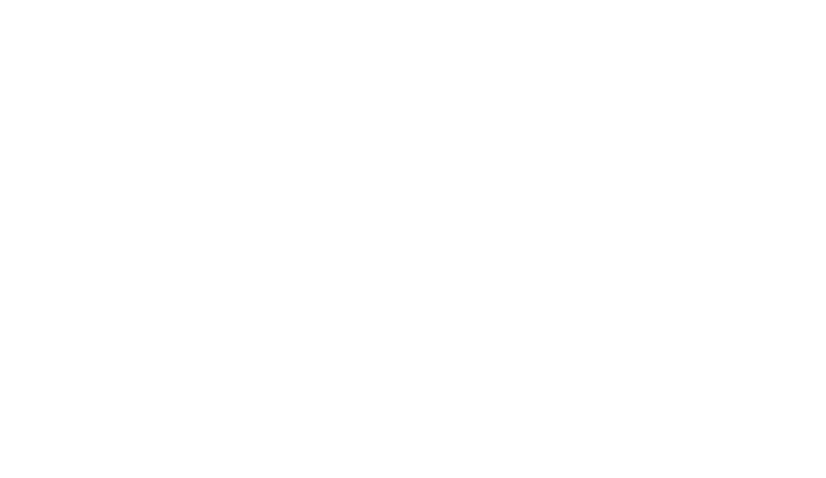
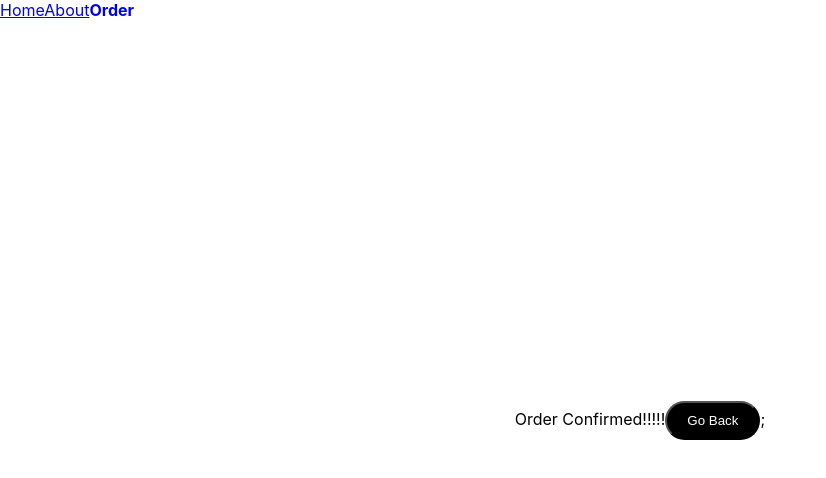
Before and after one commit to Shaikhsaad8899/Formik-Forms-using-React, a React (Create React App) app: page /order-summary in a window 1280 px wide. Shown: the top 478 px of the page, without its empty margins (0-826 px from the left). Built offline with nearby package versions, Linux system fonts and the light colour scheme.

Commit message:
Added Routing to it

```diff
--- a/package.json
+++ b/package.json
@@ -10,6 +10,7 @@
     "formik": "^2.2.9",
     "react": "^18.2.0",
     "react-dom": "^18.2.0",
+    "react-router-dom": "^6.7.0",
     "react-scripts": "5.0.1",
     "web-vitals": "^2.1.4",
     "yup": "^0.32.11"
--- a/src/App.js
+++ b/src/App.js
@@ -2,16 +2,35 @@
 import "./App.css";
 import { YoutubeForm } from "./components/YoutubeForm";
 import { OldYoutubeForm } from "./components/oldYoutubeForm";
-import {AddUser} from "./components/AddUser";
+import { AddUser } from "./components/AddUser";
 import Registration from "./components/Registration";
+import { Route, Routes } from "react-router-dom";
+import { Home } from "./Routing/Home";
+import { About } from "./Routing/About";
+import { Navbar } from "./Routing/Navbar";
+import { Navigate } from "./Routing/Navigate";
+import { NoMatch } from "./Routing/NoMatch";
 function App() {
   return (
-    <div className="App">
-      {/* <YoutubeForm /> */}
-      {/* <AddUser /> */}
-      {/* <Registration /> */}
-      {/* <OldYoutubeForm /> */}
-    </div>
+    <>
+      <Navbar />
+      <div className="App">
+        <Routes>
+          <Route path="/" element={<Home />} />
+          <Route path="/about" element={<About />} />
+          <Route path="order-summary" element={<Navigate />} />
+          <Route path="*" element={<NoMatch />} />
+        </Routes>
+
+        {/* For ROuting Practise */}
+      </div>
+      {/* <div className="App">
+        <YoutubeForm />
+        <AddUser />
+        <Registration />
+        <OldYoutubeForm />
+      </div> */}
+    </>
   );
 }
 
--- /dev/null
+++ b/src/Routing/About.jsx
@@ -0,0 +1,5 @@
+import React from "react";
+
+export const About = () => {
+  return <div>About</div>;
+};
--- /dev/null
+++ b/src/Routing/Home.jsx
@@ -0,0 +1,12 @@
+import React from "react";
+import { useNavigate } from "react-router-dom";
+
+export const Home = () => {
+  const navigate = useNavigate();
+  return (
+    <>
+      <h1>Place order here</h1>
+      <button onClick={() => navigate("order-summary")}>PLACE ORDER</button>
+    </>
+  );
+};
--- /dev/null
+++ b/src/Routing/Navbar.jsx
@@ -0,0 +1,25 @@
+import React from "react";
+import { Link, NavLink } from "react-router-dom";
+export const Navbar = () => {
+  const navLinkStyles = ({ isActive }) => {
+    return {
+      fontWeight: isActive ? "bold" : "normal",
+      textDecoration: isActive ? "none" : "underline",
+    };
+  };
+  return (
+    <>
+      <nav>
+        <NavLink style={navLinkStyles} to="/">
+          Home
+        </NavLink>
+        <NavLink style={navLinkStyles} to="/about">
+          About
+        </NavLink>
+        <NavLink style={navLinkStyles} to="order-summary">
+          Order
+        </NavLink>
+      </nav>
+    </>
+  );
+};
--- /dev/null
+++ b/src/Routing/Navigate.jsx
@@ -0,0 +1,12 @@
+import React from "react";
+import { useNavigate } from "react-router-dom";
+
+export const Navigate = () => {
+  const navigate = useNavigate();
+  return (
+    <div>
+      Order Confirmed!!!!!
+      <button onClick={() => navigate(-1)}>Go Back</button>;
+    </div>
+  );
+};
--- /dev/null
+++ b/src/Routing/NoMatch.jsx
@@ -0,0 +1,7 @@
+import React from 'react'
+
+export const NoMatch = () => {
+  return (
+    <div>No Page Found </div>
+  )
+}
--- a/src/index.js
+++ b/src/index.js
@@ -2,11 +2,14 @@
 import ReactDOM from "react-dom/client";
 import "./index.css";
 import App from "./App";
+import { BrowserRouter } from "react-router-dom";
 import reportWebVitals from "./reportWebVitals";
 const root = ReactDOM.createRoot(document.getElementById("root"));
 root.render(
   <React.StrictMode>
-    <App />
+    <BrowserRouter>
+      <App />
+    </BrowserRouter>
   </React.StrictMode>
 );
 reportWebVitals();
```
Also changed, not shown: 1 other file (tests, documents, lock files or other folders).
